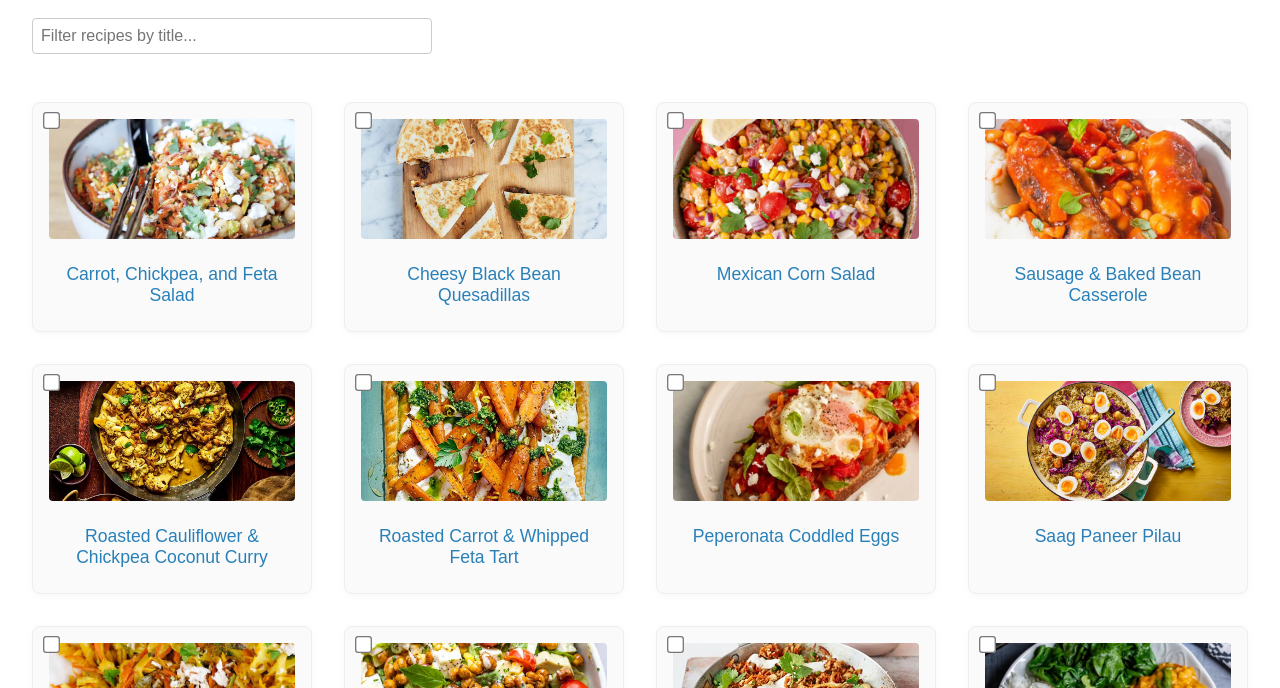
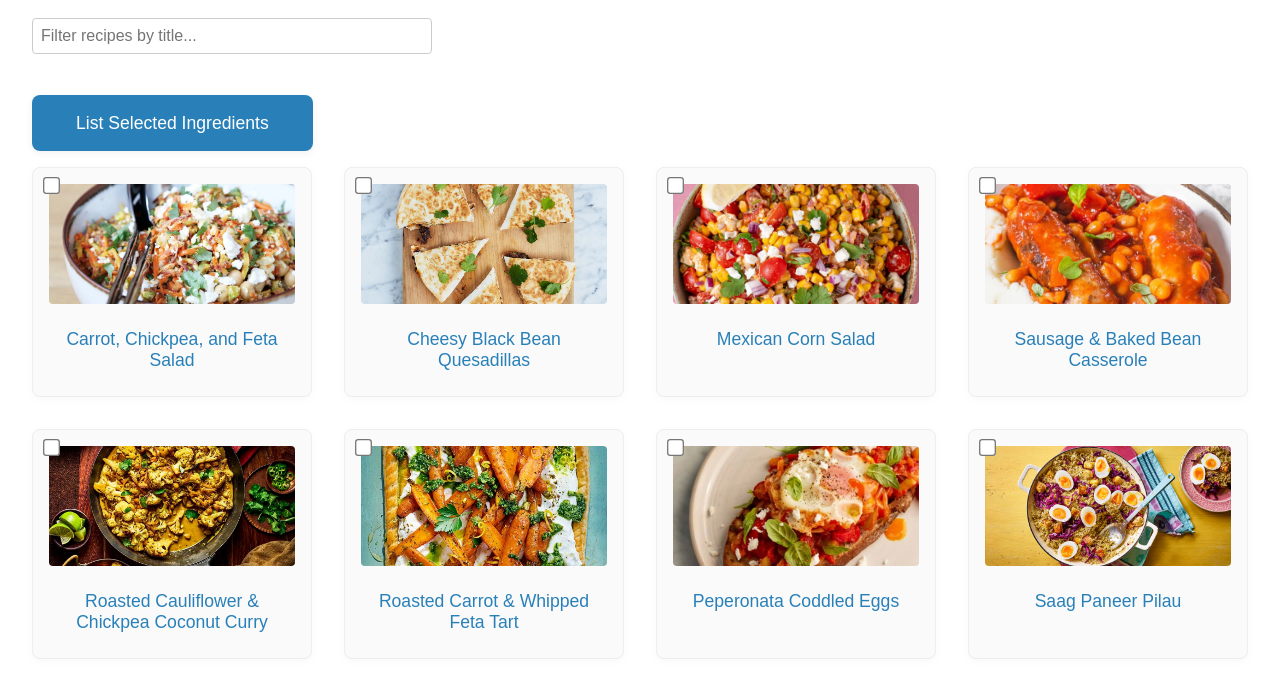
Before and after one commit to karhide-xx/recipes, a plain HTML site: page index.html in a window 1280 px wide. Shown: the part 72-760 px from the top of the page. Drawn offline with Linux system fonts and the light colour scheme.

Commit message:
Changed the style a bit

```diff
--- a/index.html
+++ b/index.html
@@ -69,20 +69,41 @@
       transform: scale(1.3);
       z-index: 2;
     }
+    .show {
+      margin-top: .5em;
+      font-size: 1.1em;
+      padding: 1em 2.5em;
+      background: #2980b9;
+      color: #fff;
+      border: none;
+      border-radius: 8px;
+      cursor: pointer;
+      box-shadow: 0 2px 8px rgba(0,0,0,0.06);
+      transition: background 0.2s;
+      display: block;
+      /* margin-left: auto;
+      margin-right: auto; */
+    }
+
+    .show:hover  {
+      background: #145a8a;
+    }
     @media (max-width: 600px) {
       body { margin: 1em; }
       .grid { gap: 1em; }
       .card { padding: 0.5em; }
       .card img { max-height: 80px; }
       .select-recipe { top: 4px; left: 4px; }
+      .show { font-size: 1.1em; padding: 0.7em 1.2em; }
     }
   </style>
 </head>
 <body>
   <h1>Recipes</h1>
   <input type="text" id="filter" class="filter-box" placeholder="Filter recipes by title...">
+  <button id="show-ingredients-top" class="show top">List Selected Ingredients</button>
   <ul id="recipe-list" class="grid"></ul>
-  <button id="show-ingredients" style="margin-top:2em;font-size:1em;">Show Ingredients</button>
+  <button id="show-ingredients" class="show">List Selected Ingredients</button>
   <script>
     let allRecipes = [];
 
@@ -117,17 +138,18 @@
       );
     });
 
-    document.getElementById('show-ingredients').addEventListener('click', function() {
-      // Get all checked recipes
+    function handleShowIngredients() {
       const checked = Array.from(document.querySelectorAll('.select-recipe:checked'))
         .map(cb => cb.getAttribute('data-id'));
       if (checked.length === 0) {
         alert('Please select at least one recipe.');
         return;
       }
-      // Pass selected IDs to ingredients.html via query string
       window.location.href = 'ingredients.html?ids=' + checked.join(',');
-    });
+    }
+
+    document.getElementById('show-ingredients').addEventListener('click', handleShowIngredients);
+    document.getElementById('show-ingredients-top').addEventListener('click', handleShowIngredients);
   </script>
 </body>
 </html>
```
